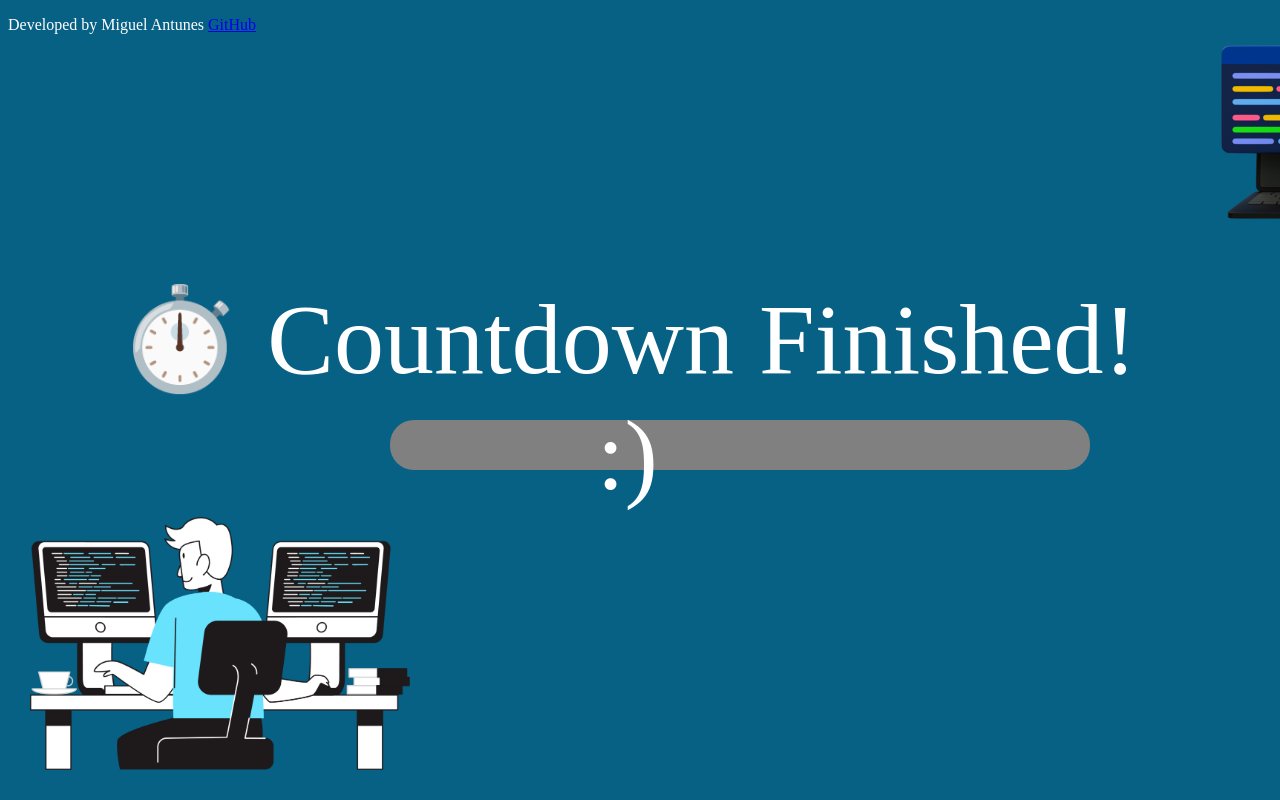
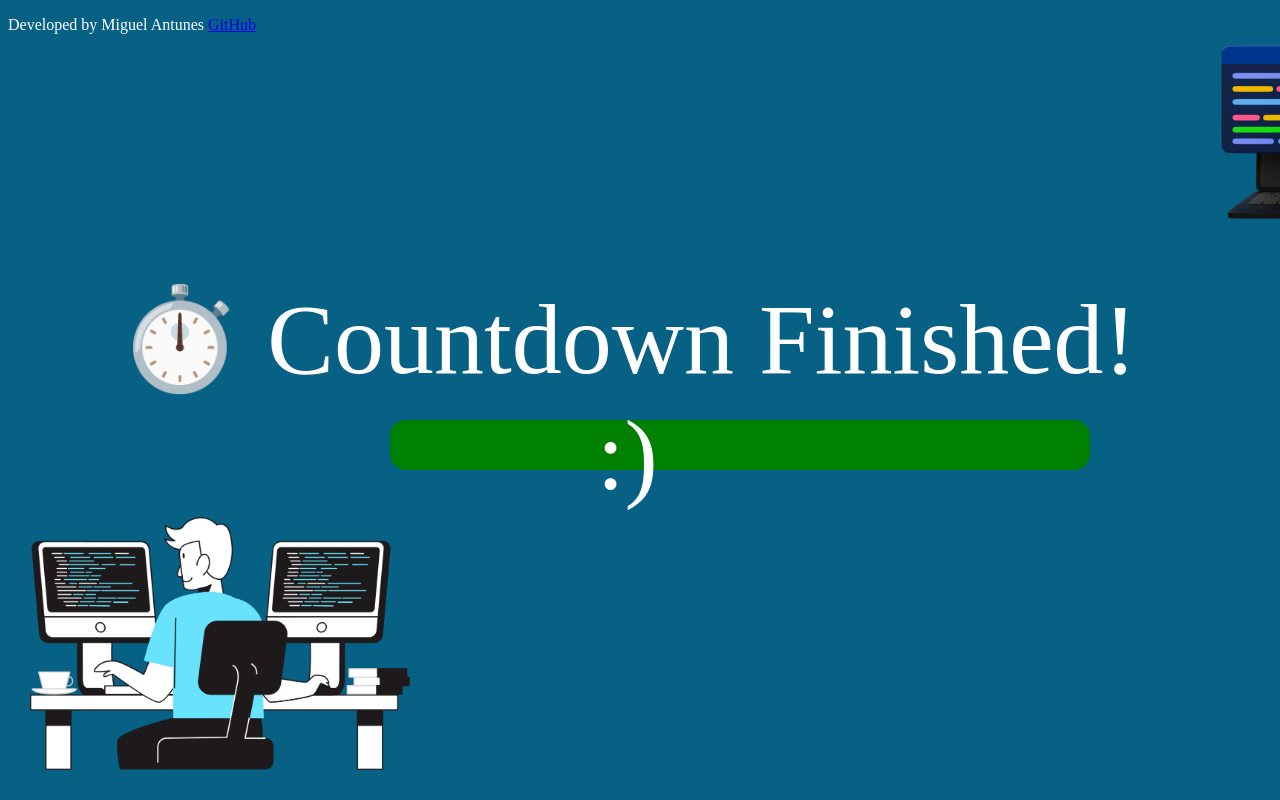
Before and after one commit to MiguelAntuns/Application-Countdown, a plain HTML site: page index.html in a window 1280 px wide. Shown: the top 800 px of the page. Drawn offline with Linux system fonts and the light colour scheme.

Commit message:
Update index.html

```diff
--- a/index.html
+++ b/index.html
@@ -84,11 +84,11 @@
     const countdownElement = document.getElementById('countdown');
     const targetDate = new Date('2024-05-08T00:00:00');
     const progressBar = document.querySelector (".progress-inner");
+    const countdownInterval = setInterval(updateCountdown, 1000);
 
     function updateCountdown() {
       const now = new Date().getTime();
       const distance = targetDate - now;
-      const countdownInterval = setInterval(updateCountdown, 1000);
 
       const days = Math.floor(distance / (1000 * 60 * 60 * 24));
       const hours = Math.floor((distance % (1000 * 60 * 60 * 24)) / (1000 * 60 * 60));
@@ -99,11 +99,11 @@
         countdownElement.style.width = '80%';
         clearInterval(countdownInterval);
         countdownElement.innerHTML = '⏱️ Countdown Finished! :)';
-        progressBar.style.width = '100';
+        progressBar.style.width = '100%';
+        progressBar.style.backgroundColor = 'green';
         alert ('Time to apply!');
         return;
       }
-
 
       const totalTime = targetDate.getTime() - (new Date('2024-02-02T00:00:00')).getTime();
       const elapsedTime = totalTime - distance;
@@ -116,7 +116,6 @@
     }
 
     updateCountdown();
-
   </script>
 
 </body>
```
